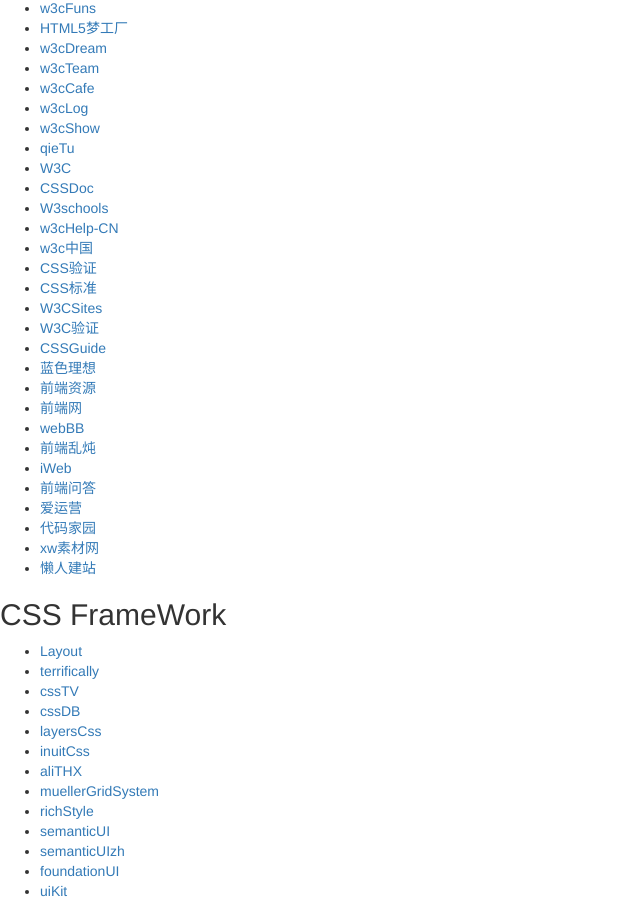
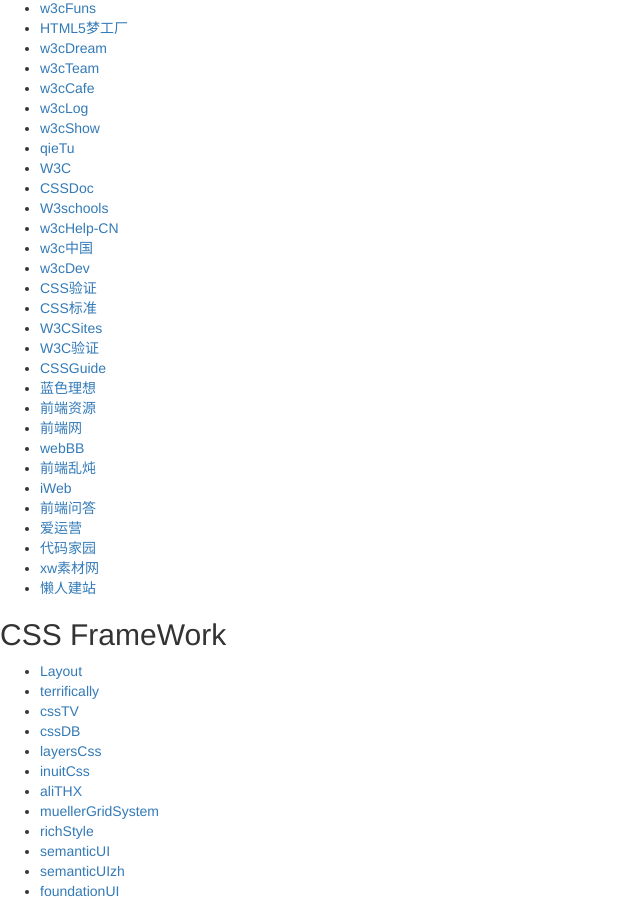
Before and after one commit to wkylin/wkylin.github.com, a Jekyll site: the page built from css3link.html, in a window 1280 px wide and 900 px high, scrolled down 1323 px. Shown: the whole window, without its empty margins (0-640 px from the left). Built offline with Jekyll 4.4.1, drawn with Linux system fonts in a browser that asks for light colours; nearby versions of some CDN libraries; library files that are not in the unit come from our copies; comment, search, counter and statistics services are not loaded.

```diff
--- a/css3link.html
+++ b/css3link.html
@@ -45,6 +45,7 @@
     <li class="ui-list-item"><a href="http://www.w3schools.com/" target="_blank">W3schools</a></li>
     <li class="ui-list-item"><a href="http://www.w3help.org/zh-cn/" target="_blank">w3cHelp-CN</a></li>
     <li class="ui-list-item"><a href="http://www.chinaw3c.org/" target="_blank">w3c中国</a></li>
+    <li class="ui-list-item"><a href="http://www.w3devcampus.com/" target="_blank">w3cDev</a></li>
     <li class="ui-list-item"><a href="http://jigsaw.w3.org/css-validator/" target="_blank">CSS验证</a></li>
     <li class="ui-list-item"><a href="http://www.w3.org/standards/techs/css" target="_blank">CSS标准</a></li>
     <li class="ui-list-item"><a href="http://www.w3csites.com/" target="_blank">W3CSites</a></li>
```
